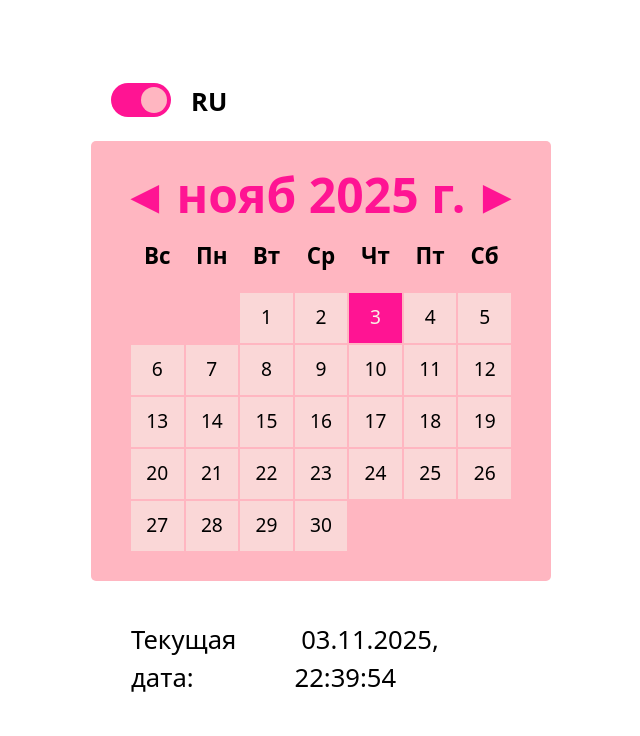
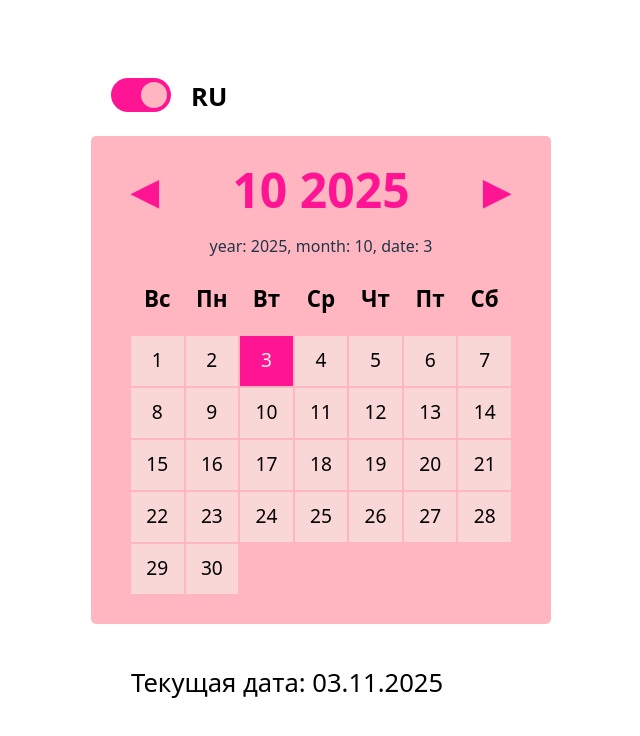
Before and after one commit to eclectic-mind/vue-calend, a Vue app: page / in a window 1280 px wide. Shown: the top 736 px of the page, without its empty margins (299-939 px from the left). Built offline with nearby package versions, Linux system fonts and the light colour scheme.

Commit message:
notask: переделывает хранение дат в сторе (на объект)

```diff
--- a/src/components/CalendarContent.vue
+++ b/src/components/CalendarContent.vue
@@ -7,19 +7,19 @@ import {computed, onMounted, ref} from 'vue';
 
   const store = useStore();
 
-  const todaysDay = computed(() => store.getters.getTodaysDay);
+  const date = computed(() => store.getters.getDate);
   const weekDays = computed(() => {
     return store.getters.getLang === 'ru-RU' ? WEEKDAYS_RU : WEEKDAYS_EN;
   });
   const month = computed(() => store.getters.getMonth);
-  const year = computed(() => store.getters.getYear);
+  const year = computed(() => store.getters.getFullYear);
 
   const countTotal = (year, month) => {
     return new Date(year, month + 1, 0).getDate();
   };
 
   const isToday = (number) => {
-    return Number(number) === Number(todaysDay.value);
+    return Number(number) === Number(date.value);
   };
 
   const getFirstDayNumber = () => {
@@ -41,12 +41,14 @@ import {computed, onMounted, ref} from 'vue';
   const total = countTotal(year.value, month.value);
 
   const switchToday = (index) => {
-    store.dispatch('switchCurrentDay', index)
+    store.dispatch('switchCurrentDay', index);
   };
 </script>
 
 <template>
   <main class="calendar__content">
+    <div>year: {{ year }}, month: {{ month }}, date: {{ date }}</div><br clear="all">
+
     <div class="weekdays">
       <div
           v-for="(day, index) in weekDays"
@@ -58,16 +60,16 @@ import {computed, onMounted, ref} from 'vue';
       </div>
     </div>
 
-    <div class="dates"
-    >
-      <div :class="['date', {'today': isToday(item)}]"
-           v-for="(item, index) in total"
+    <div class="dates">
+      <div v-for="index in total"
            :key="index"
            :style="getStyle(index)"
            @click="switchToday(index)"
+           :data-value="index"
+           :class="['date', {'today': isToday(index)}]"
       >
         <span>
-          {{ item }}
+          {{ index }}
         </span>
       </div>
     </div>
--- a/src/components/CalendarTitle.vue
+++ b/src/components/CalendarTitle.vue
@@ -3,7 +3,8 @@ import { useStore } from 'vuex';
   import { computed } from 'vue';
 
   const store = useStore();
-const monthYear = computed(() => store.getters.getMonthYearDate);
+  const month = computed(() => store.getters.getMonth);
+  const year = computed(() => store.getters.getFullYear);
 
   const changeMonth = (direction) => {
     store.dispatch('switchCurrentMonth', direction)
@@ -16,7 +17,7 @@ const changeMonth = (direction) => {
       &#9668;
     </div>
     <div class="month">
-      {{ monthYear }}
+      {{ month }} {{ year }}
     </div>
     <div class="right-arrow arrow" @click="changeMonth('forward')">
       &#9658;
--- a/src/stores/store.js
+++ b/src/stores/store.js
@@ -1,74 +1,98 @@
 import { createStore } from 'vuex';
 
 export default createStore({
-    state: {
-        today: new Date(),
-        lang: 'ru-RU',
-    },
+    state: () => ({
+        today: {
+            year: new Date().getFullYear(),
+            month: new Date().getMonth(),
+            date: new Date().getDate()
+        },
+        lang: 'ru-RU'
+    }),
+
     mutations: {
         toggleLanguage(state) {
             state.lang = state.lang === 'ru-RU' ? 'en-EN' : 'ru-RU'
         },
 
         switchDate(state, date) {
-            console.log(date, new Date(date));
+            console.log('MUTATION', date);
+            state.today.date = date;
+            console.log('day changed to', state.today);
+        },
 
-            state.today = new Date(date);
+        switchMonth(state, month) {
+            console.log('MUTATION', month);
+            state.today.month = month;
+            console.log('month changed to', state.today);
+        },
 
-            console.log('day changed', state.today);
-        },
+        switchYear(state, year) {
+            console.log('MUTATION', year);
+            state.today.year = year;
+            console.log('year changed to', state.today);
+        }
     },
     actions: {
-        switchCurrentMonth({ commit }, direction) {
-            let params = '';
-            const newMonth = Number(this.state.today.getMonth());
-
-            if (direction === 'back') {
-                params = `${this.state.today.getFullYear()}, ${newMonth - 1}, ${this.state.today.getDate()}`;
-                console.log('back', params);
-            } else {
-                params = `${this.state.today.getFullYear()}, ${newMonth + 1}, ${this.state.today.getDate()}`;
-                console.log('forward', params);
-            }
-            commit('switchDate', params);
-        },
-
         toggleLang({ commit }) {
             commit('toggleLanguage');
         },
 
+        switchCurrentMonth({ commit }, direction) {
+            console.log('SWITCH MONTH, current:', this.state.today);
+
+            if (direction === 'back') {
+                console.log('back');
+                if (this.state.today.month === 0) {
+                    commit('switchYear', this.state.today.year - 1);
+                    commit('switchMonth', 11);
+                } else {
+                    commit('switchMonth', this.state.today.month - 1);
+                }
+            } else {
+                console.log('forward');
+                if (this.state.today.month === 11) {
+                    commit('switchYear', this.state.today.year + 1);
+                    commit('switchMonth', 0);
+                } else {
+                    commit('switchMonth', this.state.today.month + 1);
+                }
+            }
+        },
+
         switchCurrentDay({ commit }, index) {
-            const params = `${this.state.today.getFullYear()}, ${this.state.today.getMonth()}, ${index}`;
-            console.log('m/y switchDate:', params);
-            commit('switchDate', params);
+            commit('switchDate', index);
         }
     },
     getters: {
         getFormattedDate: (state) => {
-            return state.today.toLocaleString(state.lang);
+            const dt = new Date(state.today.year, state.today.month, state.today.date);
+            console.log('dt', dt);
+
+            return new Intl.DateTimeFormat(state.lang, {
+                day: '2-digit',
+                month: '2-digit',
+                year: 'numeric'
+            }).format(dt);
         },
 
-        getIsoDate: (state) => {
-            return state.today.toISOString();
-        },
-
-        getMonthYearDate: (state) => {
+        /* getMonthYearDate: (state) => {
             return new Intl.DateTimeFormat(state.lang, {
                 month: 'short',
                 year: 'numeric'
             }).format(state.today).replace('.', '');
-        },
+        }, */
 
-        getTodaysDay: (state) => {
-            return state.today?.getDate();
+        getDate: (state) => {
+            return state.today.date;
         },
 
         getMonth: (state) => {
-            return state.today.getMonth();
+            return state.today.month;
         },
 
-        getYear: (state) => {
-            return state.today.getFullYear();
+        getFullYear: (state) => {
+            return state.today.year;
         },
 
         getLang: (state) => {
```
Lines whose indentation alone changed are shown as unchanged.
